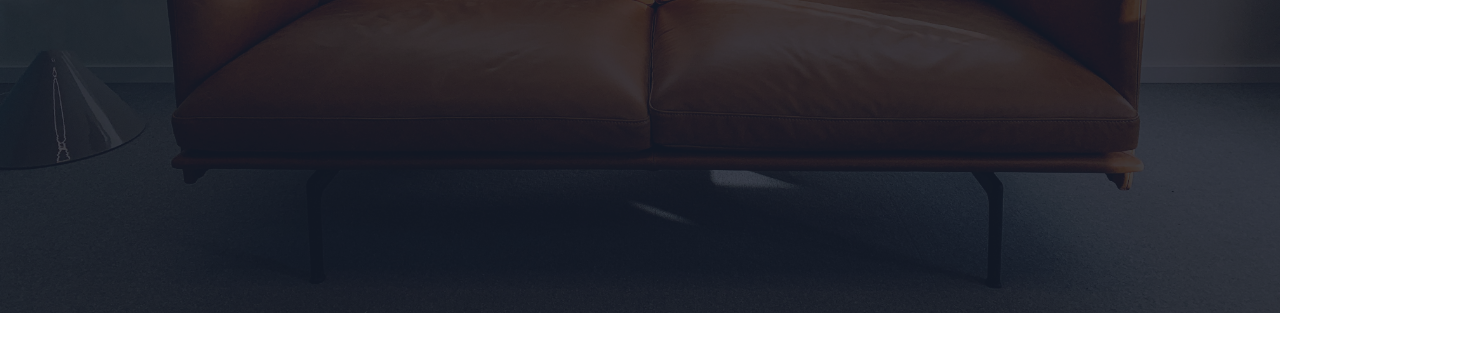
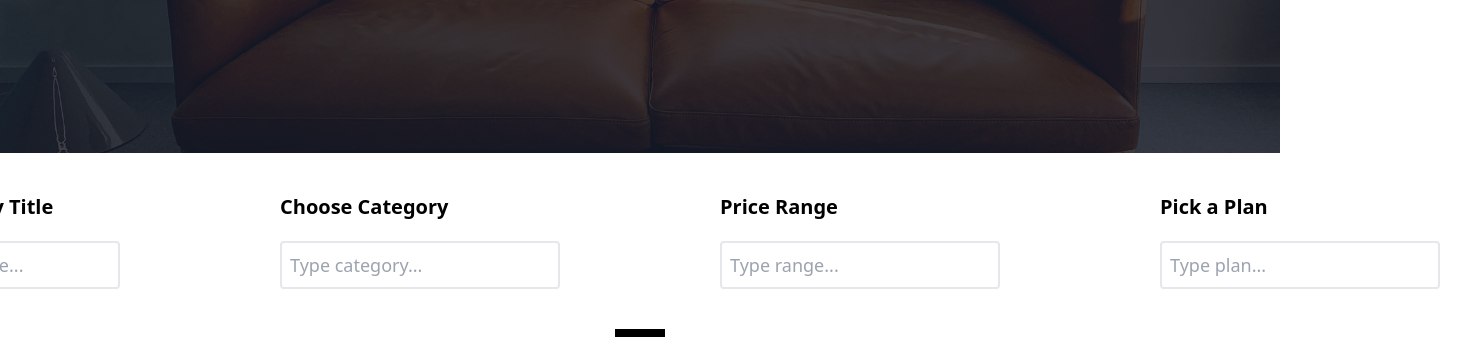
Before and after one commit to bilalkumrani/designer-template-with-tailwindcss, a plain HTML site: page index.html in a window 1280 px wide. Shown: the part 487-824 px from the top of the page, 1480 px wide, since content can reach past the window. Before the commit the page ends 800 px from the top, so only its background shows below. Drawn offline with nearby package versions, Linux system fonts and the light colour scheme.

Commit message:
working on search card

```diff
--- a/index.html
+++ b/index.html
@@ -66,5 +66,43 @@
     </div>
 
     <!-- Nav ends here  -->
+
+    <!-- Search card -->
+    <div class="flex place-content-center">
+      <ul
+        class="flex top-[40rem] p-10 rounded-lg bg-white absolute flex-cols-4 gap-40 text-xl font-bold"
+      >
+        <li>
+          Search Works by Title
+          <div class="font-light text-lg mt-5 border-2 p-2 rounded">
+            <input
+              placeholder="Type any work title..."
+              type="text"
+              name=""
+              id=""
+            />
+          </div>
+        </li>
+        <li>
+          Choose Category
+          <div class="font-light text-lg mt-5 border-2 p-2 rounded">
+            <input placeholder="Type category..." type="text" name="" id="" />
+          </div>
+        </li>
+        <li>
+          Price Range
+          <div class="font-light text-lg mt-5 border-2 p-2 rounded">
+            <input placeholder="Type range..." type="text" name="" id="" />
+          </div>
+        </li>
+        <li>
+          Pick a Plan
+          <div class="font-light text-lg mt-5 border-2 p-2 rounded">
+            <input placeholder="Type plan..." type="text" name="" id="" />
+          </div>
+        </li>
+      </ul>
+      <button class="bg-black">Search</button>
+    </div>
   </body>
 </html>
```
